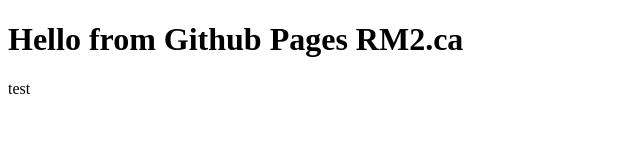
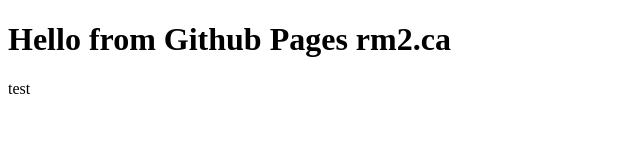
Before and after one commit to rm2ca/rm2web.github.io, a plain HTML site: page index.html in a window 1280 px wide. Shown: the full height of the page, 0-640 px from the left. Drawn offline with Linux system fonts and the light colour scheme.

Commit message:
Update index.html

```diff
--- a/index.html
+++ b/index.html
@@ -1,7 +1,7 @@
 <!DOCTYPE html>
 <html>
   <body>
-    <h1>Hello from Github Pages RM2.ca</h1>
+    <h1>Hello from Github Pages rm2.ca</h1>
 	<p>test</p>
   </body>
 </html>
```
